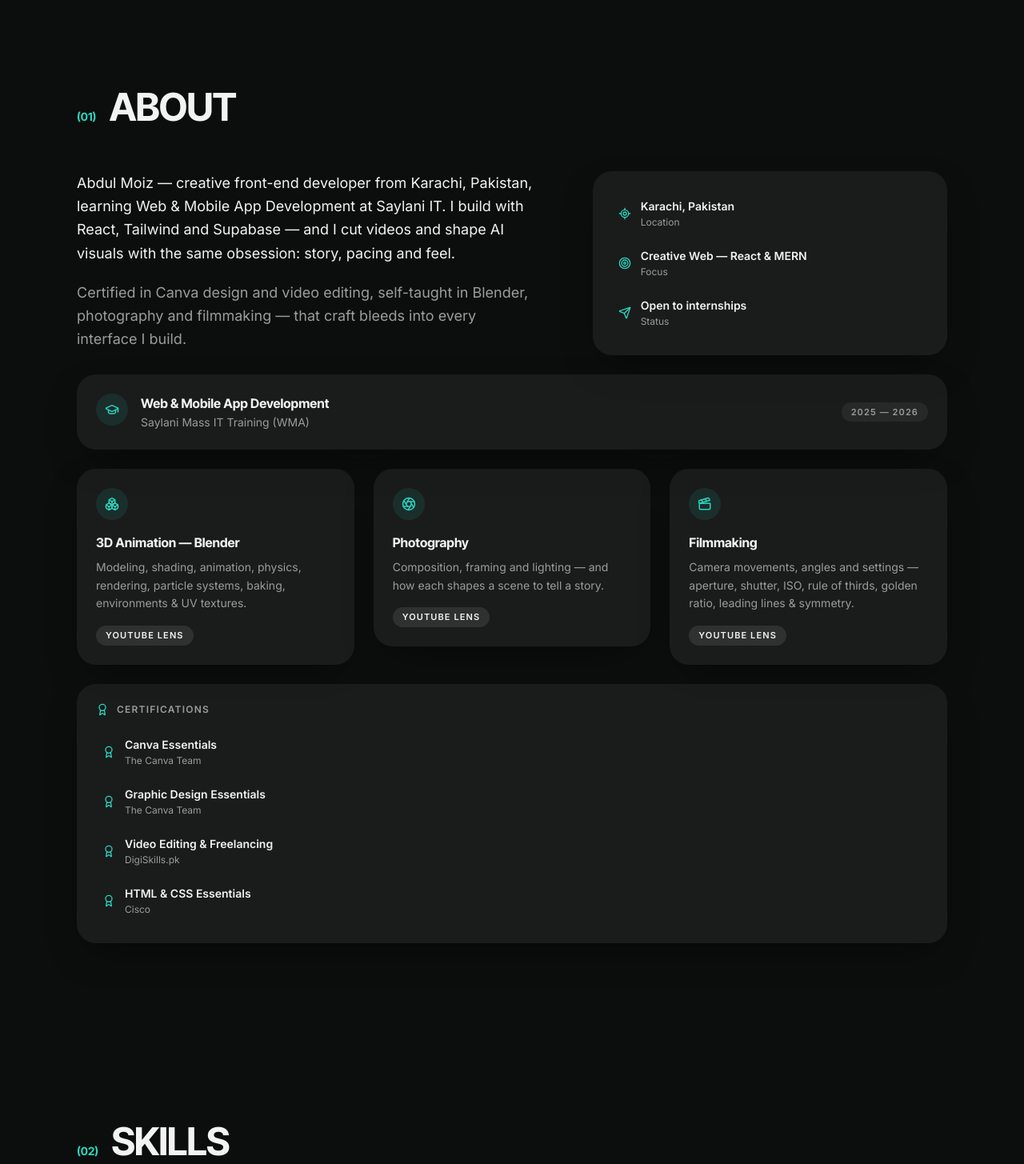
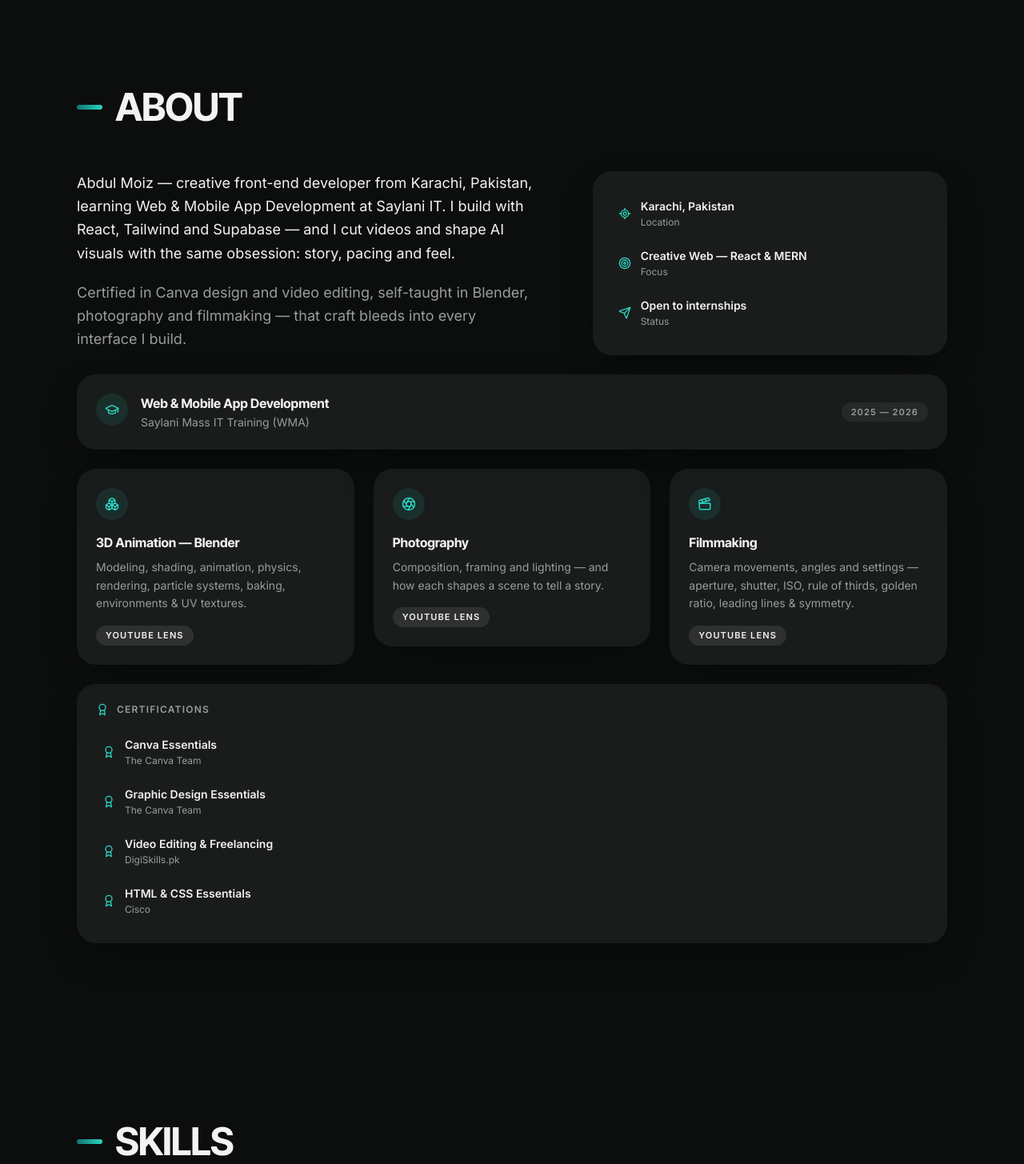
Before and after one commit to abdulMoizCreates/Portfolio, a React (Vite) app: page / in a window 1280 px wide. Shown: the part 775-2230 px from the top of the page at 80% size. Built offline with nearby package versions, Linux system fonts and the light colour scheme.

Commit message:
feat: replace numbered section markers with gradient accent dashes

```diff
--- a/src/components/About.jsx
+++ b/src/components/About.jsx
@@ -24,7 +24,7 @@ export default function About() {
   return (
     <section id="about" className="scroll-mt-16">
       <div className="mx-auto max-w-6xl px-5 py-20 sm:px-8 sm:py-28">
-        <SectionHead index="01" title="About" />
+        <SectionHead title="About" />
 
         <div className="grid gap-6 lg:grid-cols-[1.4fr_1fr]">
           <Reveal as="div" className="max-w-xl space-y-5 text-lg leading-relaxed">
--- a/src/components/Contact.jsx
+++ b/src/components/Contact.jsx
@@ -48,7 +48,7 @@ export default function Contact() {
   return (
     <section id="contact" className="scroll-mt-16">
       <div className="mx-auto max-w-6xl px-5 py-20 sm:px-8 sm:py-28">
-        <SectionHead index="04" title="Contact" />
+        <SectionHead title="Contact" />
 
         <Reveal as="p" className="font-display max-w-3xl text-4xl font-bold uppercase leading-[1.05] tracking-tight text-balance sm:text-6xl">
           Have an idea?
--- a/src/components/Projects.jsx
+++ b/src/components/Projects.jsx
@@ -7,7 +7,7 @@ export default function Projects() {
   return (
     <section id="projects" className="scroll-mt-16">
       <div className="mx-auto max-w-6xl px-5 py-20 sm:px-8 sm:py-28">
-        <SectionHead index="03" title="Projects" />
+        <SectionHead title="Projects" />
 
         <div className="grid gap-5 sm:grid-cols-2">
           {projects.map((project, i) => (
--- a/src/components/Section.jsx
+++ b/src/components/Section.jsx
@@ -1,9 +1,13 @@
 import { Reveal } from './ui'
 
-export default function SectionHead({ index, title }) {
+export default function SectionHead({ title }) {
   return (
-    <Reveal as="div" className="mb-10 flex items-baseline gap-4 sm:mb-14">
-      <span className="font-display text-sm font-bold text-teal-bright">({index})</span>
+    <Reveal as="div" className="mb-10 flex items-center gap-4 sm:mb-14">
+      {/* Gradient accent dash — the same gradient language as the progress bars */}
+      <span
+        aria-hidden="true"
+        className="h-1.5 w-8 shrink-0 rounded-full bg-gradient-to-r from-teal to-teal-bright"
+      />
       <h2 className="font-display text-4xl font-bold uppercase tracking-tight sm:text-5xl">
         {title}
       </h2>
--- a/src/components/Skills.jsx
+++ b/src/components/Skills.jsx
@@ -43,7 +43,7 @@ export default function Skills() {
   return (
     <section id="skills" className="scroll-mt-16">
       <div className="mx-auto max-w-6xl px-5 py-20 sm:px-8 sm:py-28">
-        <SectionHead index="02" title="Skills" />
+        <SectionHead title="Skills" />
 
         {/* Search card — filters the list live, "/" focuses it */}
         <Reveal as="div" className="mb-10 max-w-xl">
```
